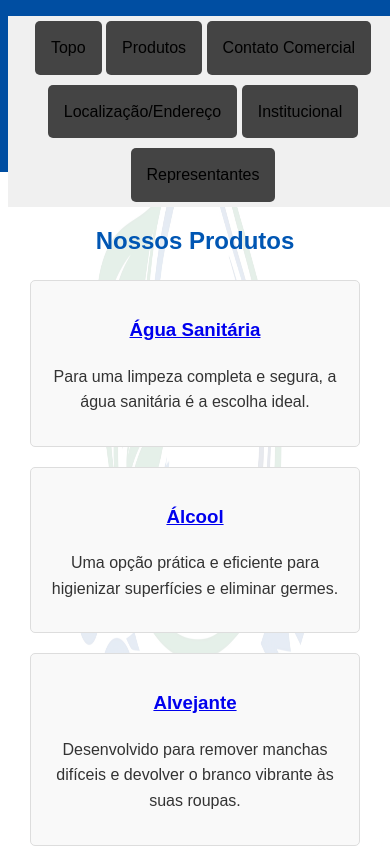
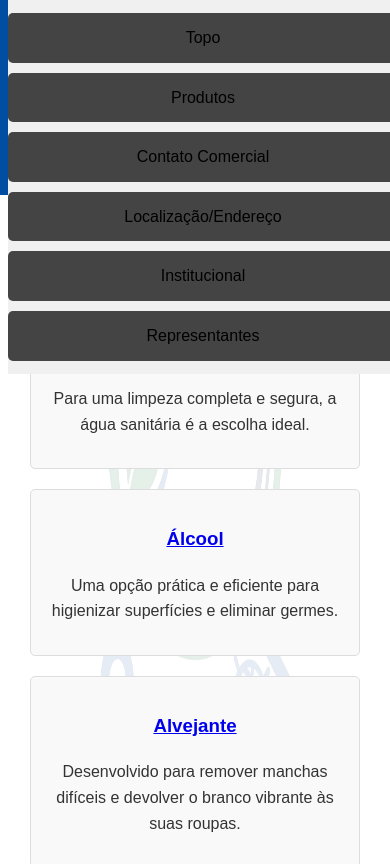
Before and after one commit to GianArantes/SoAroma, a plain HTML site: page index.html in a window 390 px wide. Shown: the top 864 px of the page. Drawn offline with Linux system fonts and the light colour scheme.

Commit message:
ajuste de responsividade

```diff
--- a/style.css
+++ b/style.css
@@ -58,42 +58,40 @@ header p {
 
 /* Navegação */
 nav {
- position: fixed; /* Fixa o menu no topo */
- justify-content: center; /* Centraliza os itens do menu */
- width: 100%; /* Faz o menu ocupar toda a largura da tela */
-}
-
-nav ul {
-  list-style-type: none; /* Remove marcadores de lista */
-  margin: 0;
-  padding: 0;
+  position: fixed;
+  top: 0;
+  width: 100%;
   background-color: #f0f0f0;
-  text-align: center; /* Centraliza os itens do menu */
-  display: fixed; /* Fixa o menu no topo */
-  width: 100%; /* Faz o menu ocupar toda a largura da tela */
-}
-
-nav ul li {
-  display: inline-block; /* Transforma itens em linha */
-}
-
-nav ul li a {
-  display: block; /* Faz o link ocupar toda a largura do item */
-  color: black;
-  text-align: center;
-  padding: 14px 16px;
-  text-decoration: none;
-}
-
-nav ul li a:hover {
-  background-color: rgb(147, 156, 241);
+  z-index: 1000;
 }
 
 .menu {
-    display: fixed; /* Fixa o menu no topo */
-    width: 100%; /* Faz o menu ocupar toda a largura da tela */
-    justify-content: center; /* Centraliza os itens do menu */
+  display: flex;
+  justify-content: center;
+  flex-wrap: wrap; /* Permite quebrar linha se necessário */
+  padding: 0;
+  margin: 0;
+  list-style: none;
 }
+
+
+.menu li {
+  display: inline-block;
+}
+
+.menu li a {
+  display: block;
+  padding: 14px 16px;
+  color: black;
+  text-decoration: none;
+  text-align: center;
+}
+
+.menu li a:hover {
+  background-color: rgb(147, 156, 241);
+  border-radius: 4px;
+}
+
 
 /* Conteúdo Principal */
 main {
@@ -286,18 +284,17 @@ footer {
     #geral_produto {
         flex-direction: column;
     }
+      .menu {
+    flex-direction: column;
+    align-items: center;
   }
 
-@media (max-width: 480px) {
-    .logo img {
-        height: 80px;
+  .menu li {
+    width: 100%;
   }
 
-    header h1 {
-        font-size: 1.2rem;
+  .menu li a {
+    padding: 12px;
   }
 
-    header p {
-        font-size: 0.8rem;
 }
-}
```
Lines whose indentation alone changed are shown as unchanged.
